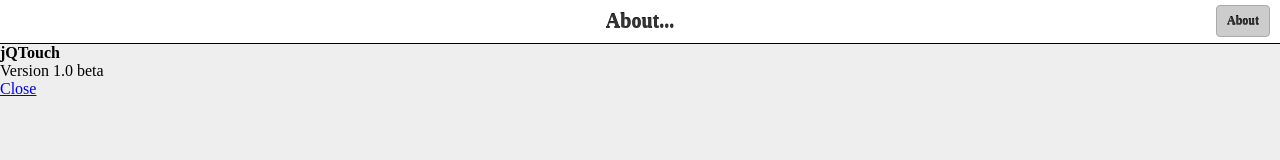
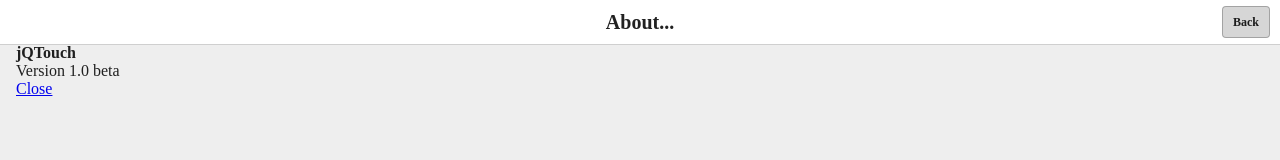
Before and after one commit to xuui/jqt, a plain HTML site: page index.html in a window 1280 px wide. Both pictures are taken after a click on the link "About". Drawn offline with Linux system fonts and the light colour scheme.

Commit message:
>* 替换为自定义属性
Signed-off-by: Xu.hel <xu.hel@outlook.com>

```diff
--- a/index.html
+++ b/index.html
@@ -11,10 +11,10 @@
 <body>
 <div id="jqt" class="">
 
-  <div id="home" class="current">
+  <div data-ui="view" id="home" class="current">
     <div class="toolbar">
       <h1>jQTouch</h1>
-      <a class="button slideup" id="infoButton" href="#about">About</a>
+      <a class="button slideup" href="#about">About</a>
     </div>
     <div class="scroll">
       <h2>Most Popular</h2>
@@ -35,10 +35,10 @@
   </div>
   <!-- -->
 
-  <div id="about" class="selectable">
+  <div data-ui="view" id="about" class="selectable">
     <div class="toolbar">
       <h1>About...</h1>
-      <a class="button slideup" id="infoButton" href="#about">About</a>
+      <a class="button slideup" href="#home">Back</a>
     </div>
     <div class="scroll">
       <p><strong>jQTouch</strong><br>Version 1.0 beta</p>
@@ -47,10 +47,10 @@
   </div>
   <!-- -->
 
-  <div id="animdemo">
+  <div data-ui="view" id="animdemo">
     <div class="toolbar">
       <h1>Animations</h1>
-      <a class="back" href="#">Home</a>
+      <a class="back" href="#">Back</a>
     </div>
     <div class="scroll">
       <div style="font-size: 1.5em; text-align: center; margin: 160px 0 90px; font-family: Marker felt;">
@@ -64,7 +64,7 @@
 </div>
 </body>
 <script src="resources/js/jquery.slim.min.js"></script>
-<script src="resources/jqt.min.js"></script>
+<script src="resources/jqt.js"></script>
 <script>
 var jQT=new $.jQT({
   icon:'jqtouch.png',
--- a/resources/jqtouch-animation.css
+++ b/resources/jqtouch-animation.css
@@ -8,7 +8,7 @@
 #jqt .in{z-index:10}
 #jqt .out{z-index:0!important}
 #jqt.supports3d{-webkit-perspective:1000}
-#jqt.supports3d>*{-webkit-transform:translate3d(0,0,0) rotate(0) scale(1)}
+#jqt.supports3d>[data-ui=view]{-webkit-transform:translate3d(0,0,0) rotate(0) scale(1)}
 #jqt .fade.in{-webkit-animation-name:fadeIn}
 #jqt .fade.out{z-index:10;-webkit-animation-name:fadeOut}
 @-webkit-keyframes fadeIn{
--- a/resources/jqtouch.css
+++ b/resources/jqtouch.css
@@ -12,7 +12,7 @@
 #jqt a{-webkit-tap-highlight-color:transparent;-webkit-user-drag:none}
 #jqt .selectable,#jqt input,#jqt textarea{-webkit-user-select:auto}
 #jqt.notransform{-webkit-transform:none!important}
-#jqt>*{left:0;top:0;min-height:100%;width:100%;overflow-x:hidden;position:absolute;z-index:0;display:-webkit-box;display:box;-webkit-box-orient:vertical;box-orient:vertical}
+#jqt>[data-ui=view]{left:0;top:0;min-height:100%;width:100%;overflow-x:hidden;position:absolute;z-index:0;display:-webkit-box;display:box;-webkit-box-orient:vertical;box-orient:vertical}
 #jqt>.current{z-index:10}
 #jqt>:not(.current):not(.in):not(.out){display:none}
 #jqt.autoscroll:not(.animating3d),#jqt.touchscroll:not(.animating3d){overflow-y:auto;-webkit-overflow-scrolling:touch}
@@ -22,10 +22,8 @@
 #jqt .scroll{-webkit-margin-collapse:separate}
 
 
-
-#jqt .toolbar{-webkit-box-sizing:border-box;box-sizing:border-box;z-index:10;position:relative;padding:10px;height:44px;}
+#jqt .toolbar{-webkit-box-sizing:border-box;box-sizing:border-box;z-index:10;position:relative;z-index:1;padding:10px;height:44px;}
 #jqt .toolbar>h1{position:absolute;overflow:hidden;left:50%;bottom:9px;margin:1px 0 0 -75px;width:150px;font-size:20px;font-weight:700;line-height:1.3em;text-align:center;text-overflow:ellipsis;white-space:nowrap;}
-
 
 #jqt.black-translucent .toolbar{padding-top:30px;height:64px}
 #jqt.landscape .toolbar>h1{margin-left:-125px;width:250px}
@@ -36,8 +34,12 @@
 
 /* UI Theme */
 body{background:#000}
-#jqt>*{background-color:#eee}
-#jqt .toolbar{background-color:#fff;border-bottom:1px solid #000;}
-#jqt .toolbar>h1{color:#333;text-shadow:#161717 0 -1px 0}
-#jqt .add,#jqt .back,#jqt .button,#jqt .cancel{background-color:#ccc;color:#333;text-shadow:#000 0 -1px 0;border:1px solid #aaa;}
-#jqt .add.active,#jqt .back.active,#jqt .button.active,#jqt .cancel.active{border-color:#000;background-color:#000;color:#d8d9d9;text-shadow:#000 0 -1px 0}
+#jqt>[data-ui=view]{background-color:#eee;color:rgba(0,0,0,.87);}
+#jqt .toolbar{background:#fff;box-shadow:0 1px 0 rgba(0,0,0,.13);}
+#jqt .toolbar>h1{color:rgba(0,0,0,.87);}
+#jqt .add,#jqt .back,#jqt .button,#jqt .cancel{background-color:rgba(0,0,0,.16);color:rgba(0,0,0,.87);border:1px solid rgba(0,0,0,.24);}
+#jqt .add.active,#jqt .back.active,#jqt .button.active,#jqt .cancel.active{border-color:#000;background-color:#000;color:#fff;}
+
+.scroll{padding:0 16px;}
+#jqt ul{list-style:none;padding:0 0 16px;}
+#jqt ul li{padding:8px 0;}
```
